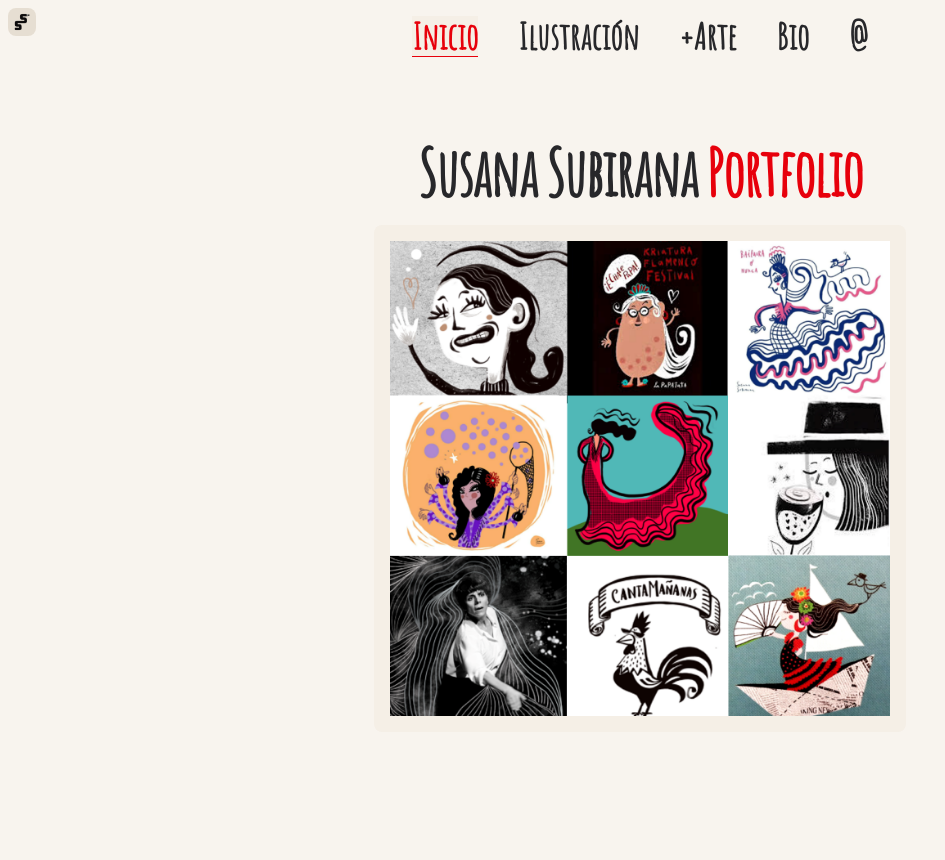
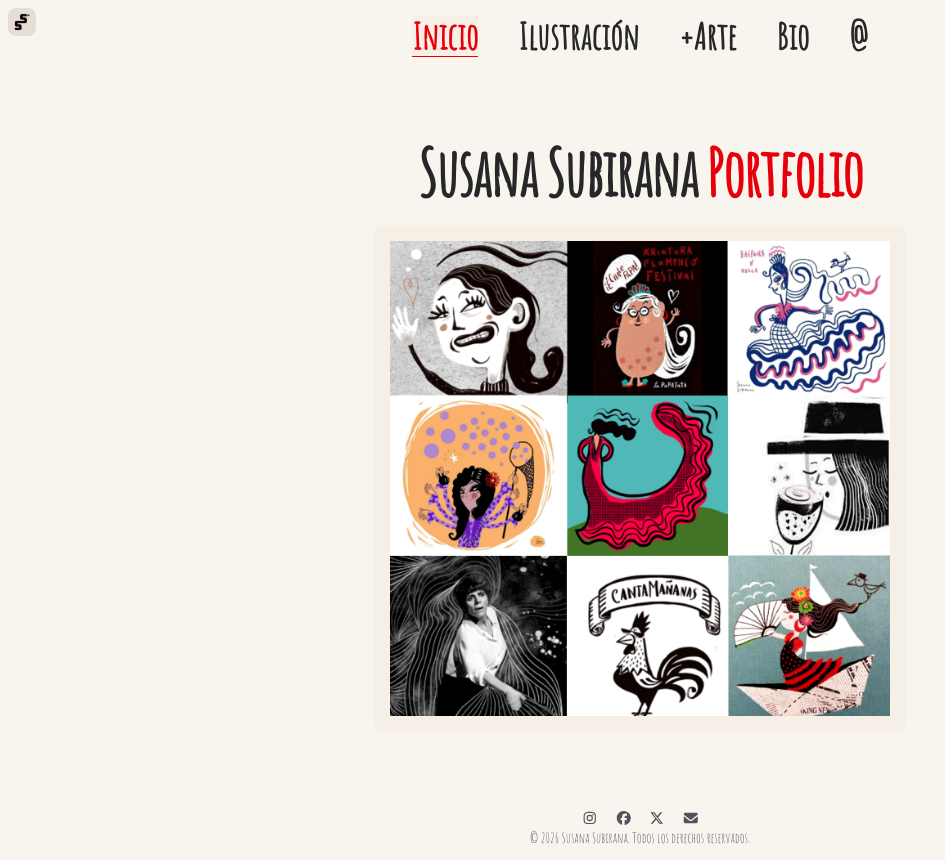
Before and after one commit to dabocher/su_portfolio, a Next.js app: page / in a window 1280 px wide. Shown: the whole page, without its empty margins (0-945 px from the left). Before the commit the page ends 800 px from the top, so only its background shows below. Built offline with nearby package versions, Linux system fonts and the light colour scheme.

Commit message:
Add media icons on footer

```diff
--- /dev/null
+++ b/app/components/Footer.tsx
@@ -0,0 +1,33 @@
+import { FontAwesomeIcon } from "@fortawesome/react-fontawesome";
+import {
+  faInstagram,
+  faFacebook,
+  faXTwitter,
+} from "@fortawesome/free-brands-svg-icons";
+import { faEnvelope } from "@fortawesome/free-solid-svg-icons";
+import Link from "next/link";
+
+export const Footer = () => {
+  return (
+    <footer className="w-full h-16 flex flex-col items-center justify-center text-sm text-zinc-600">
+      <div className="flex gap-4">
+        <Link
+          href="https://www.instagram.com/susanasubiranalopez/"
+          target="_blank"
+        >
+          <FontAwesomeIcon icon={faInstagram} className="w-5 h-5" />
+        </Link>
+        <Link href="https://www.facebook.com/susanasubi" target="_blank">
+          <FontAwesomeIcon icon={faFacebook} className="w-5 h-5" />
+        </Link>
+        <Link href="https://x.com/susiyole" target="_blank">
+          <FontAwesomeIcon icon={faXTwitter} className="w-5 h-5" />
+        </Link>
+        <Link href="mailto:susanasusana363@gmail.com" target="_blank">
+          <FontAwesomeIcon icon={faEnvelope} className="w-5 h-5" />
+        </Link>
+      </div>
+      <p>© 2026 Susana Subirana. Todos los derechos reservados.</p>
+    </footer>
+  );
+};
--- a/app/layout.tsx
+++ b/app/layout.tsx
@@ -2,6 +2,7 @@ import type { Metadata } from "next";
 import { Geist_Mono, Amatic_SC, Yanone_Kaffeesatz } from "next/font/google";
 import "./globals.css";
 import Header from "./components/Header";
+import { Footer } from "./components/Footer";
 
 const amaticSC = Amatic_SC({
   variable: "--font-amatic-sc",
@@ -38,6 +39,7 @@ export default function RootLayout({
       <body className="min-h-full flex flex-col items-center gap-12 sd:gap-8   bg-[#f5efe6aa] text-red-600">
         <Header />
         {children}
+        <Footer />
       </body>
     </html>
   );
```
